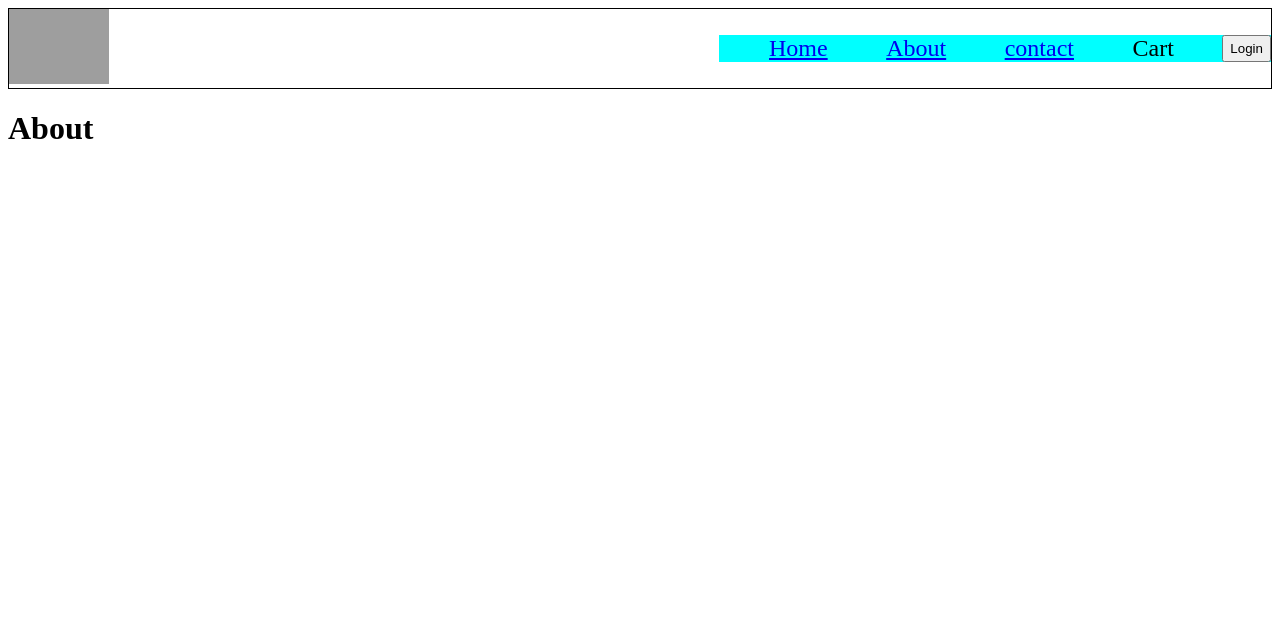
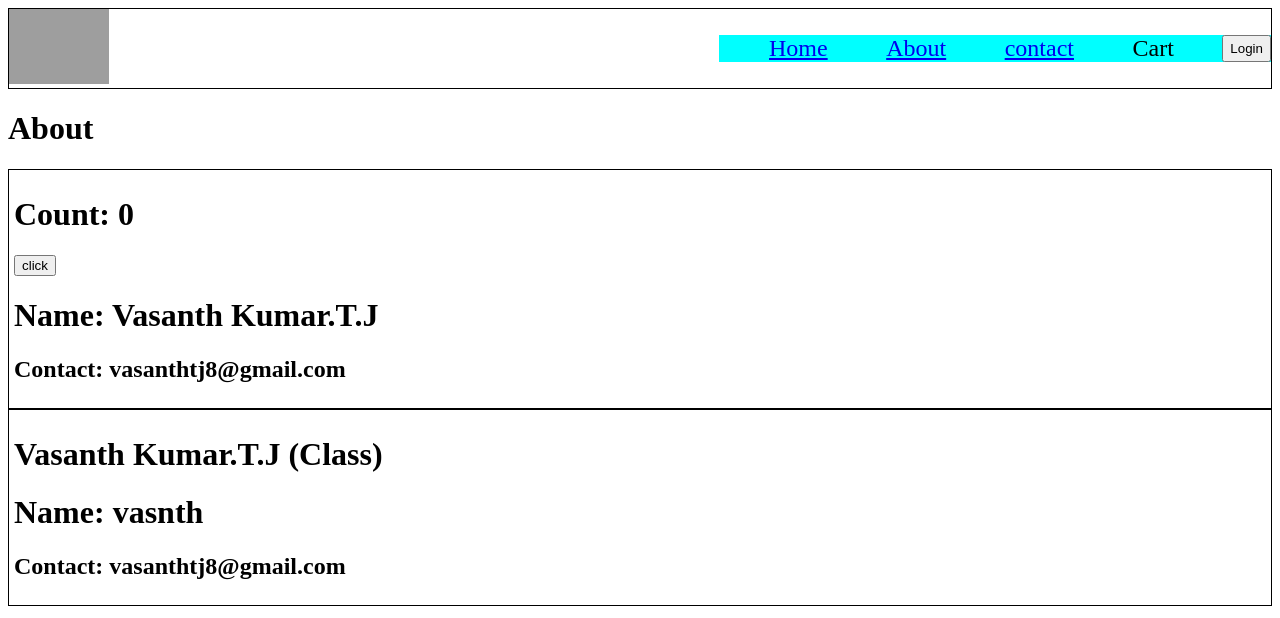
Before and after one commit to VasanthKumarTJ/Namste-React, a React (Vite) app in the folder Code/: page /about in a window 1280 px wide. Shown: the top 618 px of the page. Built offline with nearby package versions, Linux system fonts and the light colour scheme; grey boxes are pictures that could not be loaded.

Commit message:
end of Ep08

```diff
--- a/Code/index.css
+++ b/Code/index.css
@@ -65,3 +65,8 @@
   overflow-wrap: break-word;
   padding: 10px;
 }
+
+.user-container{
+  border: 1px solid black;
+  padding: 5px;
+}
--- a/Code/src/components/About.js
+++ b/Code/src/components/About.js
@@ -1,7 +1,12 @@
+import User from "./User";
+import UserClass from "./UserClass";
+
 const About = () => {
   return(
     <div>
       <h1>About</h1>
+      <User name={"Vasanth Kumar.T.J"}/>
+      <UserClass name={"Vasanth Kumar.T.J (Class)"}/>
     </div>
   )
 }
--- /dev/null
+++ b/Code/src/components/User.js
@@ -0,0 +1,21 @@
+import React from "react";
+import { useState } from "react";
+
+const User = (props) => {
+  const [count4, setCount4] = useState(0);
+
+  return (
+    <div className="user-container">
+      <h1>Count: {count4}</h1>
+      <button onClick={
+        () => {
+          setCount4(count4 + 1);
+        }
+      }>click</button>
+      <h1>Name: {props.name}</h1>
+      <h2>Contact: vasanthtj8@gmail.com</h2>
+    </div>
+  );
+};
+
+export default User;
--- /dev/null
+++ b/Code/src/components/UserClass.js
@@ -0,0 +1,40 @@
+import React from "react";
+
+class UserClass extends React.Component {
+  constructor(props) {
+    super(props);
+    this.state = {
+      userName: "dummy"
+    };
+    console.log("constructor");
+  }
+
+  componentDidMount(){
+    this.setState({
+      userName: "vasnth"
+    })
+  }
+
+  componentDidUpdate(){
+    console.log("componentDidMount");
+  }
+
+  componentWillUnmount(){
+    console.log("componentWillUnmount");
+  }
+
+  render() {
+    const { name } = this.props;
+    const { userName } = this.state;
+    console.log("render");
+
+    return (
+      <div className="user-container">
+        <h1>{name}</h1>
+        <h1>Name: {userName}</h1>
+        <h2>Contact: vasanthtj8@gmail.com</h2>
+      </div>
+    );
+  }
+}
+export default UserClass;
```
Also changed, not shown: Code/src/components/RestaurantMenu.js (line endings or trailing spaces), 2 other files (tests, documents, lock files or other folders).
